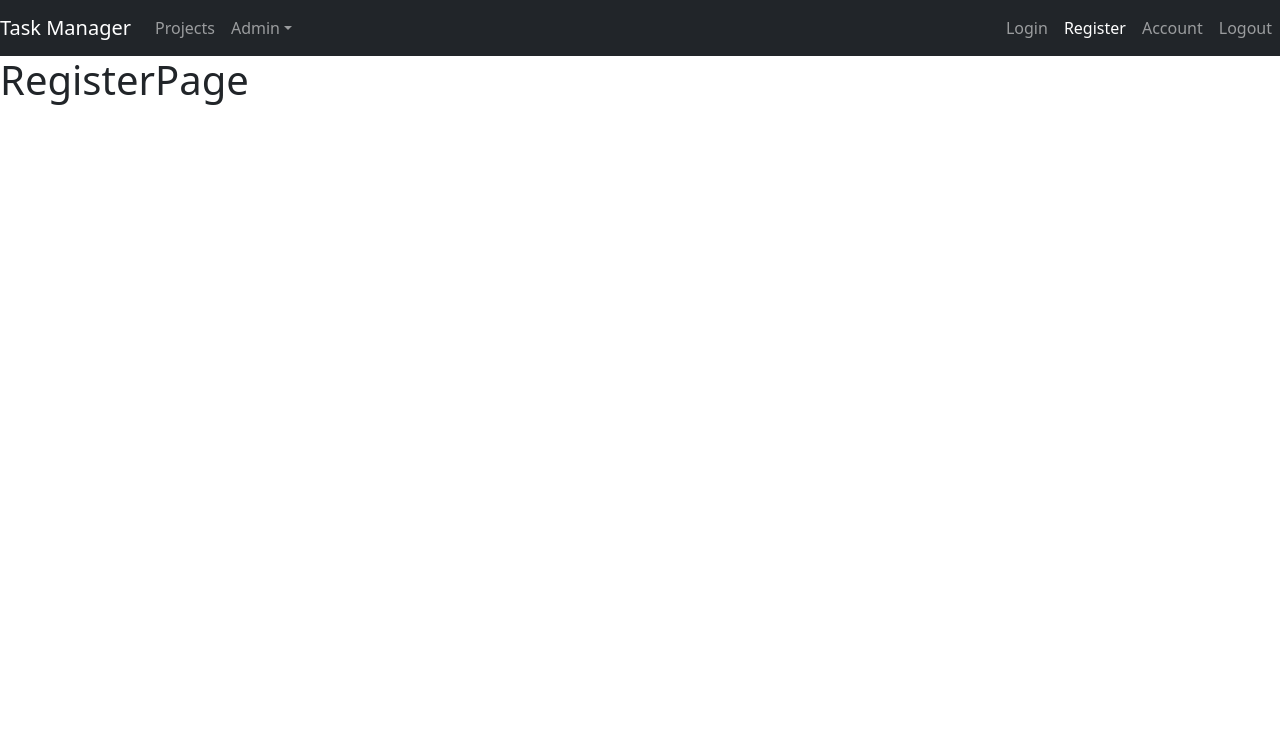
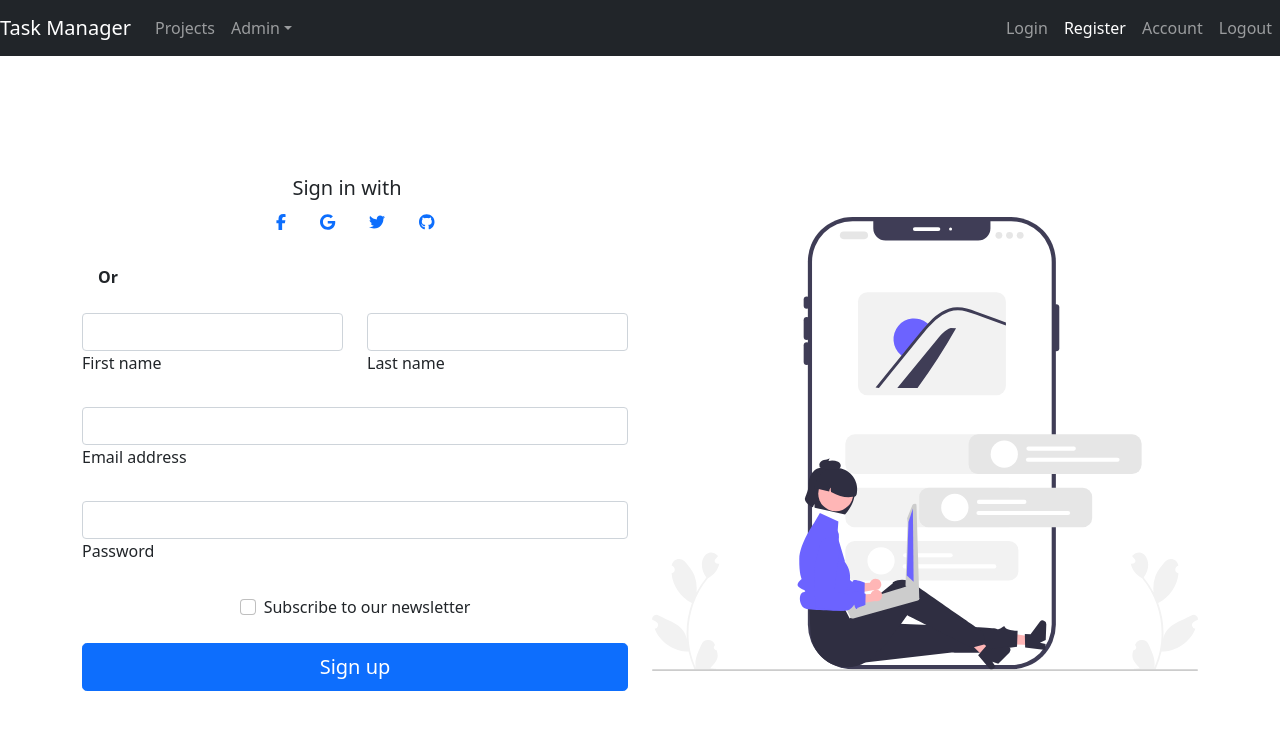
Before and after one commit to kathylangarano/taskManager, a React (Create React App) app in the folder mern/client/: page /register in a window 1280 px wide. Shown: the top 730 px of the page. Built offline with nearby package versions, Linux system fonts and the light colour scheme.

Commit message:
Update RegisterPage.js

```diff
--- a/mern/client/src/pages/RegisterPage.js
+++ b/mern/client/src/pages/RegisterPage.js
@@ -1,7 +1,108 @@
+import { useLocation } from "react-router-dom";
+import useAuth from "../auth/useAuth"
+import 'bootstrap/dist/css/bootstrap.css';
+import React, { useState } from 'react';
+import { FontAwesomeIcon } from '@fortawesome/react-fontawesome';
+import { library } from '@fortawesome/fontawesome-svg-core';
+import { fab } from '@fortawesome/free-brands-svg-icons';
+import routes from '../helpers/routes';
+import {Link} from 'react-router-dom';
+import { Button } from "react-bootstrap";
+
+
+// Add the brand icons to the library
+library.add(fab);
+
+const userCredentials ={};
+
 export default function RegisterPage(){
+    const location = useLocation();
+    const {login} = useAuth();
+    const [isChecked, setIsChecked] = useState(false);
+
+    const handleCheckboxChange = (event) => {
+        setIsChecked(event.target.checked);
+    };
     return(
         <div>
-            <h1>RegisterPage</h1>
+            <section className="vh-100">
+  <div className="container py-5 h-100">
+    <div className="row align-items-center justify-content-center h-100">
+    <div className="col-md-12 col-lg-6 mb-4">
+    <form>
+    <div className="text-center mb-4">
+    <p className="lead fw-normal mb-0 me-3">Sign in with</p>
+                <a href="https://www.facebook.com/login/">
+                  <button type="button" className="btn btn-link btn-floating mx-1">
+                  <FontAwesomeIcon icon={['fab', 'facebook-f']} />
+                  </button>
+                </a>
+
+                <a href="https://accounts.google.com/v3/signin/identifier?hl=es&ifkv=AVQVeyy8sRvWu7Fti9zdltfSaG3x-ubpLMjXuH1yU2taPffy1b0E6NdykWNioe5NmtOlFJKB0VtLCw&flowName=GlifWebSignIn&flowEntry=ServiceLogin&dsh=S1946173896%3A1700247863785906&theme=glif">
+                <button type="button" className="btn btn-link btn-floating mx-1">
+                  <FontAwesomeIcon icon={['fab', 'google']} />
+                </button>
+                </a>
+
+                <a href="https://twitter.com/">
+                  <button type="button" className="btn btn-link btn-floating mx-1">
+                    <FontAwesomeIcon icon={['fab', 'twitter']} />
+                  </button>
+                </a>
+
+                <a href="https://github.com/">
+                <button type="button" className="btn btn-link btn-floating mx-1">
+                  <FontAwesomeIcon icon={['fab', 'github']} />
+                </button>
+                </a>
+              </div>
+              <div className="divider d-flex align-items-center my-4">
+            <p className="text-center fw-bold mx-3 mb-0">Or</p>
+          </div>
+
+            <div className="row">
+                <div className="col-md-6 mb-4">
+                  <div className="form-outline">
+                    <input type="text" id="form3Example1" className="form-control" />
+                    <label className="form-label" htmlFor="form3Example1">First name</label>
+                  </div>
+                </div>
+                <div className="col-md-6 mb-4">
+                  <div className="form-outline">
+                    <input type="text" id="form3Example2" className="form-control" />
+                    <label className="form-label" htmlFor="form3Example2">Last name</label>
+                  </div>
+                </div>
+              </div>
+
+
+              <div className="form-outline mb-4">
+                <input type="email" id="form3Example3" className="form-control" />
+                <label className="form-label" htmlFor="form3Example3">Email address</label>
+              </div>
+
+              <div className="form-outline mb-4">
+                <input type="password" id="form3Example4" className="form-control" />
+                <label className="form-label" htmlFor="form3Example4">Password</label>
+              </div>
+
+              <div className="form-check d-flex justify-content-center mb-4">
+                <input className="form-check-input me-2" type="checkbox" value="" id="form2Example33" checked={isChecked} onChange={handleCheckboxChange}/>
+                <label className="form-check-label" htmlFor="form2Example33">
+                  Subscribe to our newsletter
+                </label>
+              </div>
+              <Button as ={Link} to={routes.projects} ype="button" className="btn btn-primary btn-lg btn-block w-100 mb-4" type="submit" onClick={() => RegisterPage(userCredentials, location.state?.from)}>Sign up</Button>
+        </form>
+      </div>
+      <div className="col-md-12 col-lg-6 mb-4">
+      <img className="img-fluid" src='/img/signup.svg' alt='gestor-de-tareas'/>
+      </div>
+
+    </div>
+  </div>
+</section>
         </div>
+
     )
 }
```
